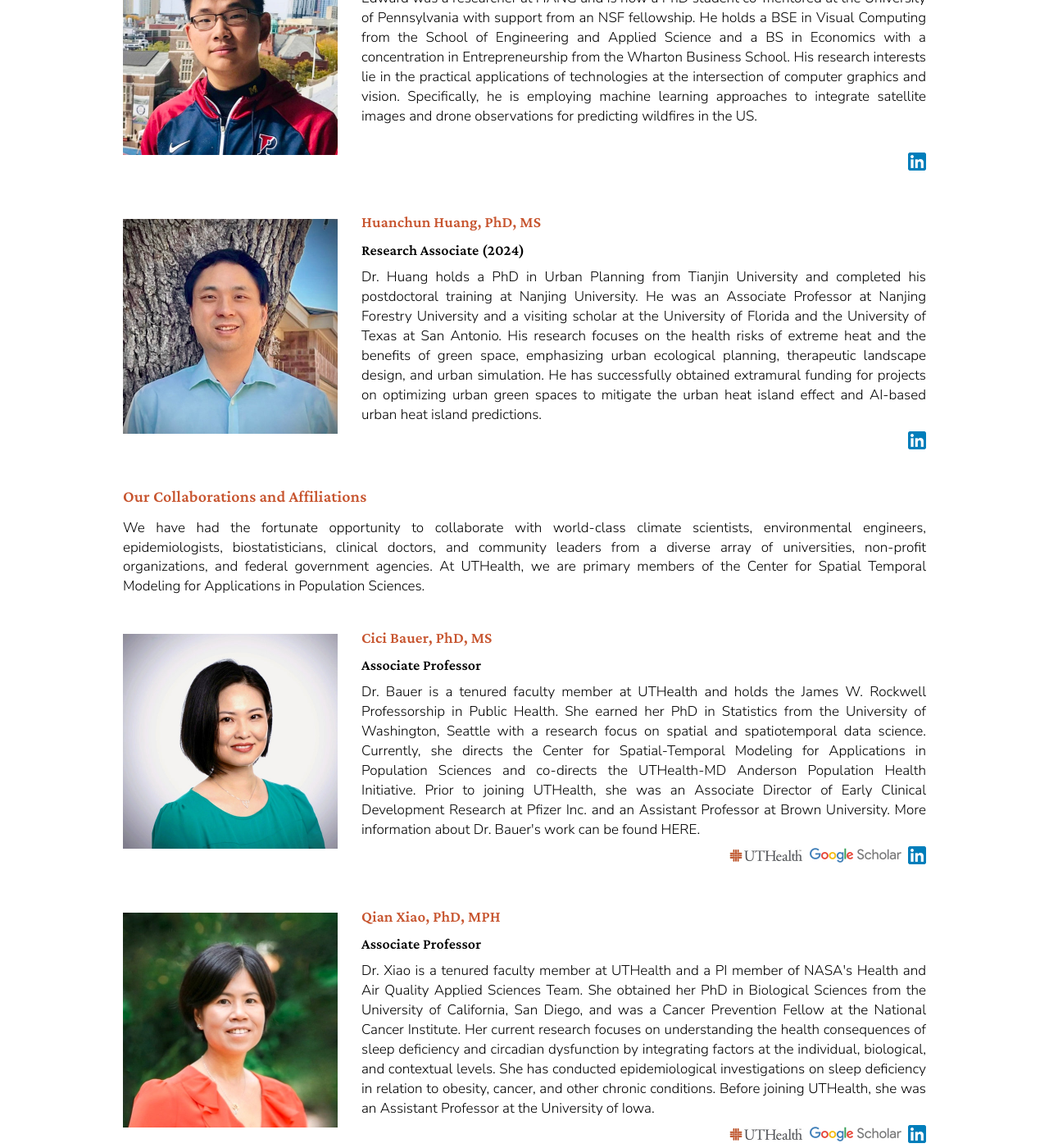
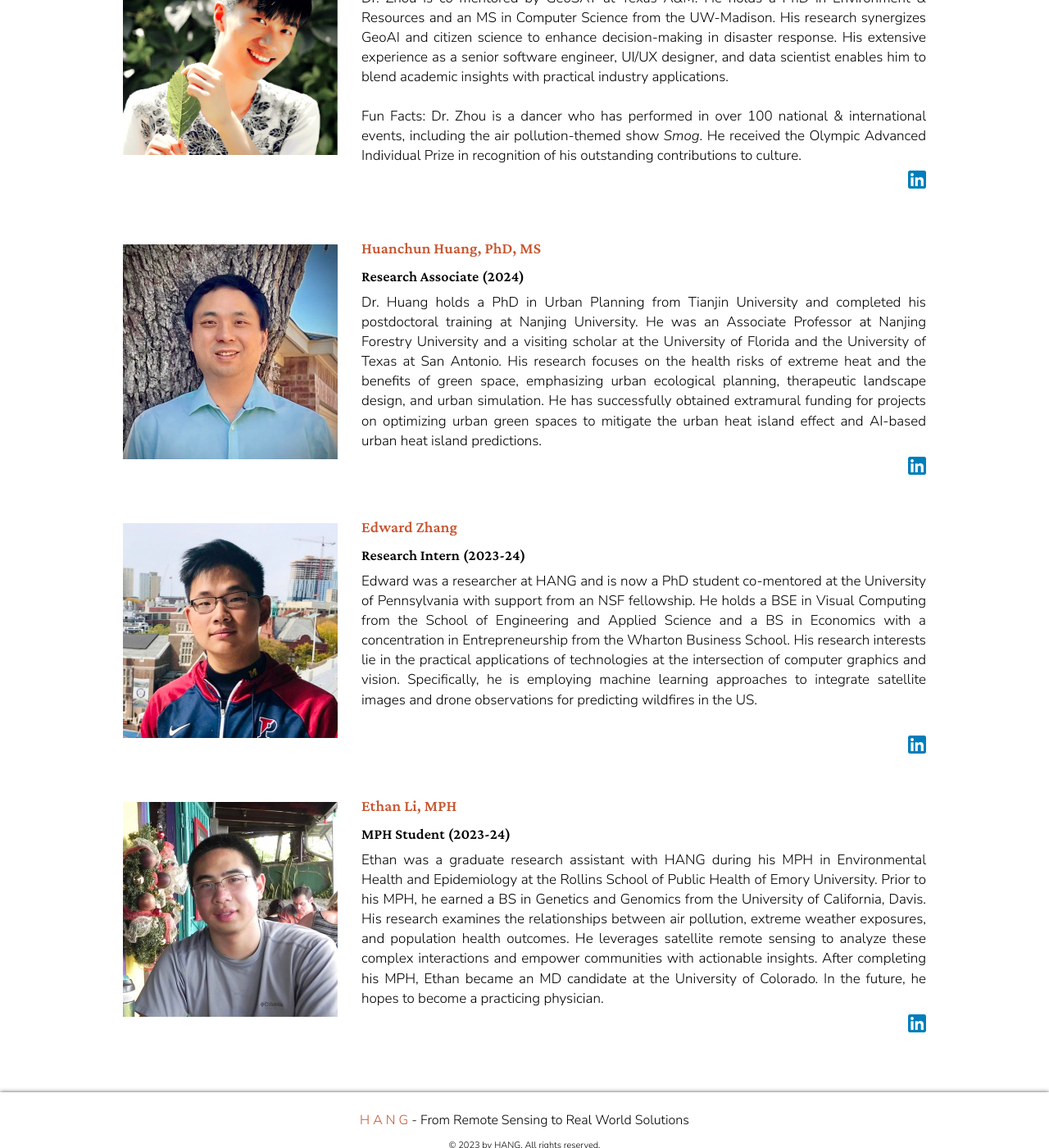
Before and after one commit to Health-Atmosphere-Nexus-Group/health-atmosphere-nexus-group.github.io, a Jekyll site: the page built from people.md, in a window 1280 px wide and 1400 px high, scrolled down 5446 px. Shown: the whole window at 82% size. Built offline with Jekyll 4.4.1, drawn with Linux system fonts in a browser that asks for light colours; some of the changed text lies outside the part shown.

Commit message:
People: match the current Wix page
Add Komalpreet Singh and Destiny Sumani; update roles for Uma, Zhengyi, Yue and Kathryn and
John Nally's LinkedIn link; reorder members as on Wix; remove the collaborations section.

Co-Authored-By: Claude Opus 5.5 <noreply@anthropic.com>

```diff
--- a/_data/people.yml
+++ b/_data/people.yml
@@ -21,25 +21,32 @@ members:
   - name: John Nally, MD, MPH, MBA
     role: Occupational and Environmental Medicine Resident (2023-25), Team Clinician (2025-)
     photo: people/john-nally.jpg
-    linkedin: https://www.linkedin.com/in/john-nally-md-mph-b059ab3a/
+    linkedin: https://www.linkedin.com/in/john-nally-md-mph-mba-facoem-b059ab3a/
     bio: |
       Dr. Nally is a two-time U.S. military veteran and retired FAA air traffic controller, where he spent 26 years ensuring aviation safety. He later pursued medicine, earning his MD from the Renaissance School of Medicine at Stony Brook University and completing an internship in Internal Medicine with the U.S. Air Force at the San Antonio Military Medical Center. Building on his clinical and occupational medicine experience, he earned an MPH and completed 2-year residency in Occupational and Environmental Medicine at UTHealth. He now serves as group’s clinical expert with a continuing interest in space technology and the health impacts of air pollution and extreme weather.
 
+  - name: Komalpreet Singh, PhD, MS
+    role: Postdoctoral Research Fellow (2026-)
+    photo: people/komalpreet-singh.jpg
+    linkedin: https://www.linkedin.com/in/komalpreet--singh/
+    bio: |
+      Dr. Singh is a researcher and engineer specializing in geospatial artificial intelligence, spatiotemporal modeling, remote sensing, and environmental epidemiology. He earned his Ph.D. in Environmental Health Engineering from the University of Florida. His research integrates satellite observations, geospatial data science, and predictive modeling to address environmental and public health challenges. His work includes developing an automated real-time cholera risk assessment system, satellite-based methods for global monitoring of Vibrio spp., and automated cloud-detection algorithms for geostationary satellite platforms. His professional experience also includes roles as a Remote Sensing Scientist and an NSF Intern with the Florida Department of Environmental Protection.
+
+  - name: Uma Mary Govindswamy, MPH
+    role: PhD Student (2024-), MPH Student (2024), Communications & Partnerships Lead
+    photo: people/uma-mary-govindswamy.jpg
+    linkedin: https://www.linkedin.com/in/umgovindswamy/
+    bio: |
+      Uma is a PhD student in EOHS. She joined HANG during her MPH in Global Environmental Health at Emory University's Rollins School of Public Health. She holds dual degrees (BS/BA) in Biology & Global Health from Duke University. She brings a strong technical background in international development, cross-sector collaboration, and climate-health research and implementation. Her research uses spatial and statistical methods to examine how environmental stressors shape vulnerability and resilience, particularly regarding mental and social health. She founded the HANG Summer Internship Program to introduce talented high school students to careers in environmental health.
+
   - name: Zhengyi Cui, MPH
-    role: PhD Student (2024-)
+    role: PhD Student (2024-), Data Science & AI Lead
     photo: people/zhengyi-cui.jpg
     linkedin: https://www.linkedin.com/in/zhengyi-cui-25727a296/
     bio: |
       Zhengyi is a PhD student in the Department of Environmental and Occupational Health Sciences (EOHS) at UTHealth. Prior to his PhD journey, he earned an MPH in Epidemiology at New York University. His research interests lie in infectious diseases and the application of machine learning and deep learning in exposure modeling and epidemiological studies.
 
       Fun Facts: Zhengyi was a professional poker player from 2020 to 2022 and participated in the World Series of Poker main event in 2022. His favorite pastime is playing Yu-Gi-Oh!
-
-  - name: Uma Mary Govindswamy, MPH
-    role: PhD Student (2024-), MPH Student (2024)
-    photo: people/uma-mary-govindswamy.jpg
-    linkedin: https://www.linkedin.com/in/umgovindswamy/
-    bio: |
-      Uma is a PhD student in EOHS. She joined HANG during her MPH in Global Environmental Health at Emory University's Rollins School of Public Health. She holds dual degrees (BS/BA) in Biology & Global Health from Duke University. She brings a strong technical background in international development, cross-sector collaboration, and climate-health research and implementation. Her research uses spatial and statistical methods to examine how environmental stressors shape vulnerability and resilience, particularly regarding mental and social health. She founded the HANG Summer Internship Program to introduce talented high school students to careers in environmental health.
 
   - name: Aodong Mei, MPA
     role: PhD Student (2024-)
@@ -59,22 +66,6 @@ members:
 
       Fun Facts: J’Lynn used to raise livestock such as pigs and hopes to have a farm and animals again one day.
 
-  - name: Yue Zhang, MS
-    role: MS Student (2024-)
-    photo: people/yue-zhang.jpg
-    linkedin: https://www.linkedin.com/in/yue-zhang-34228924b/
-    bio: |
-      Yue is an MS student in the Department of Biostatistics and Data Science at UTHealth. She holds an MS in City and Regional Planning from the University of North Carolina at Chapel Hill. Her research employs spatial and statistical methods to analyze the associations among air pollution, extreme heat, and green canopy coverage, as well as their implications for community and urban health.
-
-      Fun Facts: The name of Yue’s cat is “MiZi” which means cat.
-
-  - name: Kathryn Phung
-    role: MPH Student (2024-)
-    photo: people/kathryn-phung.jpg
-    linkedin: https://www.linkedin.com/in/kathryn-phung/
-    bio: |
-      Kathryn is an MPH student in Environmental and Occupational Health Sciences at UTHealth School of Public Health. She earned her BS in Chemistry with a concentration in Organic Chemistry from Rice University. Her current research focuses on how chemical components released from wildfires influence cancer risk, integrating her background in analytical chemistry with pressing questions in environmental health. At UTHealth, she aims to continue her work at the science–policy interface and apply her analytical skills to advancing actionable environmental health initiatives.
-
   - name: Charlotte Stokes
     role: Undergraduate Student (2026-)
     photo: people/charlotte-stokes.jpg
@@ -87,6 +78,29 @@ members:
     photo: people/sophia-cheng.jpg
     bio: |
       Sophia is an undergraduate research assistant at HANG and a student studying Biosciences and Medical Humanities at Rice University. She has a background in activism and sustainability work. In high school, she co-founded several environmental initiatives, including a school food waste reduction program and an activism club. She also conducted research with the Energy & Geoscience Institute at the The University of Utah, where she contributed to a literature review on the social implications of carbon sequestration. Her primary research interests focus on the intersections of environmental change and modern health issues, particularly environmental health and population health outcomes.
+
+  - name: Destiny Sumani
+    role: Undergraduate Student (2026-)
+    photo: people/destiny-sumani.jpg
+    linkedin: https://www.linkedin.com/in/destiny-sumani-b6928327a/
+    bio: |
+      Destiny is a freshman at Duke University studying Biology and Global Health on the pre-med track. She has conducted neuroscience research at UTHealth McGovern Medical School on neuroinflammation, ischemic stroke, and stroke disparities, with publications in Translational Stroke Research and Aging and Disease. Outside the lab, she co-founded a menstrual equity nonprofit that has distributed over 125,000 hygiene products, contributed to a reproductive health app with over 180,000 downloads, and helped advance statewide civic education legislation in Texas. At HANG, she is interested in how environmental factors and heat exposure influence maternal and community health.
+
+  - name: Yue Zhang, MS
+    role: MS Student (2024-26)
+    photo: people/yue-zhang.jpg
+    linkedin: https://www.linkedin.com/in/yue-zhang-34228924b/
+    bio: |
+      Yue is an MS student in the Department of Biostatistics and Data Science at UTHealth. She holds an MS in City and Regional Planning from the University of North Carolina at Chapel Hill. Her research employs spatial and statistical methods to analyze the associations among air pollution, extreme heat, and green canopy coverage, as well as their implications for community and urban health.
+
+      Fun Facts: The name of Yue’s cat is “MiZi” which means cat.
+
+  - name: Kathryn Phung
+    role: MPH Student (2024-26)
+    photo: people/kathryn-phung.jpg
+    linkedin: https://www.linkedin.com/in/kathryn-phung/
+    bio: |
+      Kathryn is an MPH student in Environmental and Occupational Health Sciences at UTHealth School of Public Health. She earned her BS in Chemistry with a concentration in Organic Chemistry from Rice University. Her current research focuses on how chemical components released from wildfires influence cancer risk, integrating her background in analytical chemistry with pressing questions in environmental health. At UTHealth, she aims to continue her work at the science–policy interface and apply her analytical skills to advancing actionable environmental health initiatives.
 
   - name: Yating Zeng, MS
     role: PhD Student (2023-26)
@@ -119,12 +133,12 @@ members:
 
       Fun Facts: Dr. Zhou is a dancer who has performed in over 100 national & international events, including the air pollution-themed show *Smog*. He received the Olympic Advanced Individual Prize in recognition of his outstanding contributions to culture.
 
-  - name: Ethan Li, MPH
-    role: MPH Student (2023-24)
-    photo: people/ethan-li.jpg
-    linkedin: https://www.linkedin.com/in/ethan-li-43203719a/
+  - name: Huanchun Huang, PhD, MS
+    role: Research Associate (2024)
+    photo: people/huanchun-huang.jpg
+    linkedin: https://www.linkedin.com/in/huanchun-huang-132a50290/
     bio: |
-      Ethan was a graduate research assistant with HANG during his MPH in Environmental Health and Epidemiology at the Rollins School of Public Health of Emory University. Prior to his MPH, he earned a BS in Genetics and Genomics from the University of California, Davis. His research examines the relationships between air pollution, extreme weather exposures, and population health outcomes. He leverages satellite remote sensing to analyze these complex interactions and empower communities with actionable insights. After completing his MPH, Ethan became an MD candidate at the University of Colorado. In the future, he hopes to become a practicing physician.
+      Dr. Huang holds a PhD in Urban Planning from Tianjin University and completed his postdoctoral training at Nanjing University. He was an Associate Professor at Nanjing Forestry University and a visiting scholar at the University of Florida and the University of Texas at San Antonio. His research focuses on the health risks of extreme heat and the benefits of green space, emphasizing urban ecological planning, therapeutic landscape design, and urban simulation. He has successfully obtained extramural funding for projects on optimizing urban green spaces to mitigate the urban heat island effect and AI-based urban heat island predictions.
 
   - name: Edward Zhang
     role: Research Intern (2023-24)
@@ -133,28 +147,9 @@ members:
     bio: |
       Edward was a researcher at HANG and is now a PhD student co-mentored at the University of Pennsylvania with support from an NSF fellowship. He holds a BSE in Visual Computing from the School of Engineering and Applied Science and a BS in Economics with a concentration in Entrepreneurship from the Wharton Business School. His research interests lie in the practical applications of technologies at the intersection of computer graphics and vision. Specifically, he is employing machine learning approaches to integrate satellite images and drone observations for predicting wildfires in the US.
 
-  - name: Huanchun Huang, PhD, MS
-    role: Research Associate (2024)
-    photo: people/huanchun-huang.jpg
-    linkedin: https://www.linkedin.com/in/huanchun-huang-132a50290/
+  - name: Ethan Li, MPH
+    role: MPH Student (2023-24)
+    photo: people/ethan-li.jpg
+    linkedin: https://www.linkedin.com/in/ethan-li-43203719a/
     bio: |
-      Dr. Huang holds a PhD in Urban Planning from Tianjin University and completed his postdoctoral training at Nanjing University. He was an Associate Professor at Nanjing Forestry University and a visiting scholar at the University of Florida and the University of Texas at San Antonio. His research focuses on the health risks of extreme heat and the benefits of green space, emphasizing urban ecological planning, therapeutic landscape design, and urban simulation. He has successfully obtained extramural funding for projects on optimizing urban green spaces to mitigate the urban heat island effect and AI-based urban heat island predictions.
-
-collaborators:
-  - name: Cici Bauer, PhD, MS
-    role: Associate Professor
-    photo: people/cici-bauer.jpg
-    uthealth: https://sph.uth.edu/faculty/?fac=d8BSUv4jdG1rELwdwMYohg==
-    scholar: https://scholar.google.com/citations?hl=en&user=Tczg8ZoAAAAJ&view_op=list_works&sortby=pubdate
-    linkedin: https://www.linkedin.com/in/cici-bauer-18b16629/
-    bio: |
-      Dr. Bauer is a tenured faculty member at UTHealth and holds the James W. Rockwell Professorship in Public Health. She earned her PhD in Statistics from the University of Washington, Seattle with a research focus on spatial and spatiotemporal data science. Currently, she directs the [Center for Spatial-Temporal Modeling for Applications in Population Sciences](https://sph.uth.edu/research/centers/CSMAPS/) and co-directs the UTHealth-MD Anderson Population Health Initiative. Prior to joining UTHealth, she was an Associate Director of Early Clinical Development Research at Pfizer Inc. and an Assistant Professor at Brown University. More information about Dr. Bauer's work can be found [HERE](https://cicibauer.netlify.app/project).
-
-  - name: Qian Xiao, PhD, MPH
-    role: Associate Professor
-    photo: people/qian-xiao.jpg
-    uthealth: https://sph.uth.edu/faculty/?fac=qThq0qG13JMZs1JrGDpCVw==
-    scholar: https://scholar.google.com/citations?hl=en&user=nxmqYmwAAAAJ&view_op=list_works&sortby=pubdate
-    linkedin: https://www.linkedin.com/in/qianxiao/
-    bio: |
-      Dr. Xiao is a tenured faculty member at UTHealth and a PI member of NASA's Health and Air Quality Applied Sciences Team. She obtained her PhD in Biological Sciences from the University of California, San Diego, and was a Cancer Prevention Fellow at the National Cancer Institute. Her current research focuses on understanding the health consequences of sleep deficiency and circadian dysfunction by integrating factors at the individual, biological, and contextual levels. She has conducted epidemiological investigations on sleep deficiency in relation to obesity, cancer, and other chronic conditions. Before joining UTHealth, she was an Assistant Professor at the University of Iowa.
+      Ethan was a graduate research assistant with HANG during his MPH in Environmental Health and Epidemiology at the Rollins School of Public Health of Emory University. Prior to his MPH, he earned a BS in Genetics and Genomics from the University of California, Davis. His research examines the relationships between air pollution, extreme weather exposures, and population health outcomes. He leverages satellite remote sensing to analyze these complex interactions and empower communities with actionable insights. After completing his MPH, Ethan became an MD candidate at the University of Colorado. In the future, he hopes to become a practicing physician.
--- a/people.md
+++ b/people.md
@@ -6,9 +6,3 @@ title: People
 Our {% include group-name.html %} members are highly accomplished with different cultures and training backgrounds. We believe that interdisciplinary collaborations are crucial as they enrich the breadth of perspectives, enhance the quality of research, and ensure opportunities for all members, ultimately driving greater innovation and success.
 
 {% include people-list.html group="members" %}
-
-## Our Collaborations and Affiliations
-
-We have had the fortunate opportunity to collaborate with world-class climate scientists, environmental engineers, epidemiologists, biostatisticians, clinical doctors, and community leaders from a diverse array of universities, non-profit organizations, and federal government agencies. At UTHealth, we are primary members of the Center for Spatial Temporal Modeling for Applications in Population Sciences.
-
-{% include people-list.html group="collaborators" %}
```
Also changed, not shown: README.md, images/people/cici-bauer.jpg (deleted), images/people/destiny-sumani.jpg (added), images/people/komalpreet-singh.jpg (added), images/people/qian-xiao.jpg (deleted).
